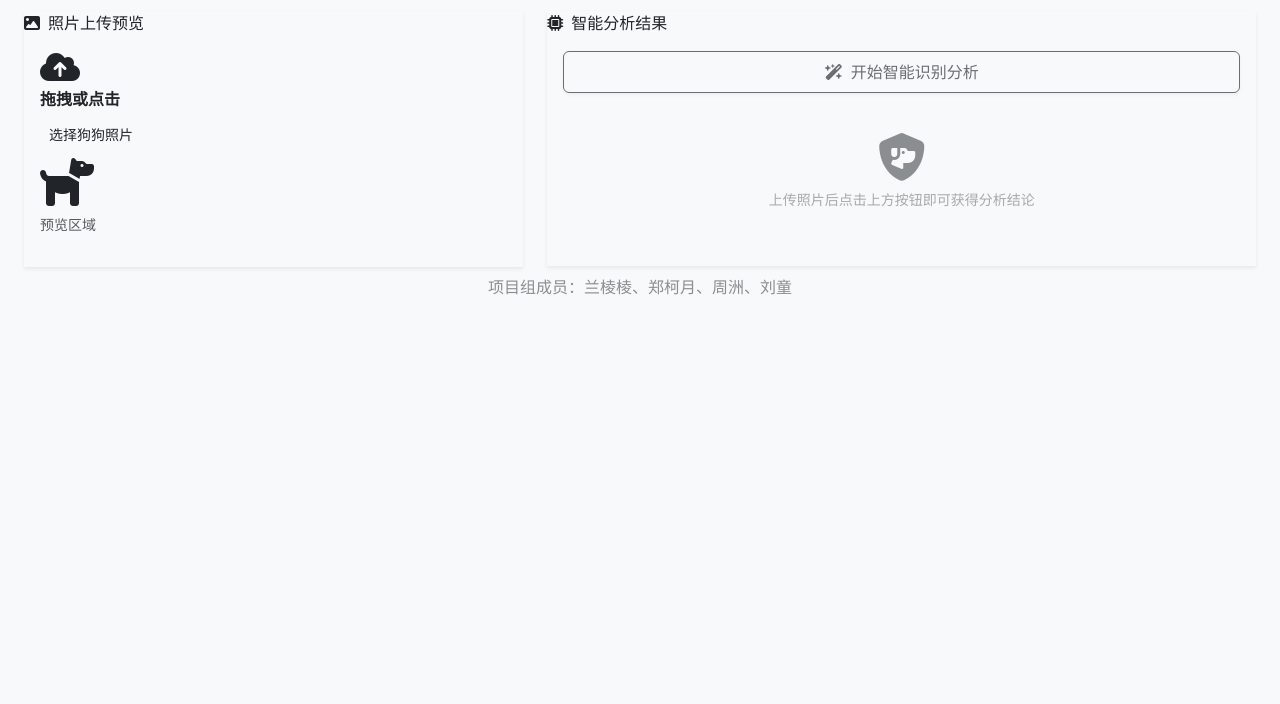
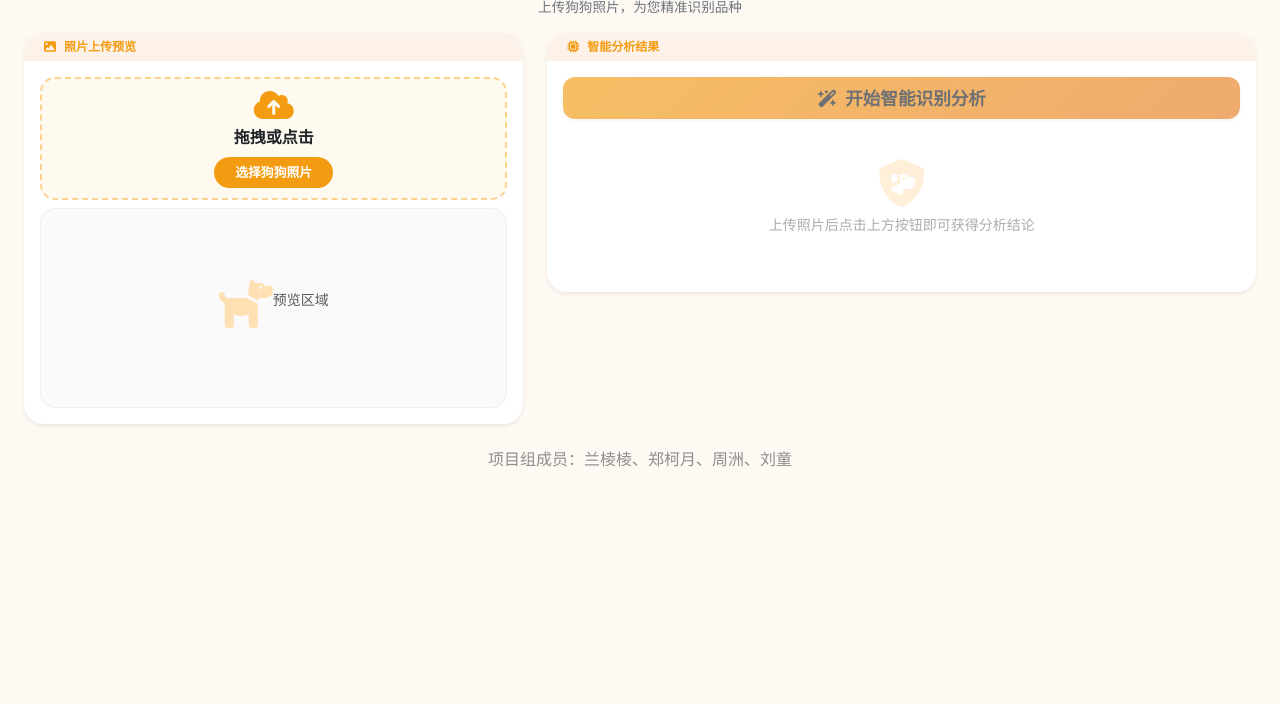
Before and after one commit to lanlingling0919-maker/dog-breed-identification, a plain HTML site: page templates/index.html in a window 1280 px wide. Shown: the part 96-800 px from the top of the page. Drawn offline with nearby package versions, Linux system fonts and the light colour scheme.

Commit message:
上传CSS（style.css）
1. 上传 style.css：采用深橙色（Deep Orange）与奶油白（Cream）配色方案，营造温馨的宠物主题视觉氛围。
2. 优化响应式布局：通过 min-height 与 overflow 属性解决页面高度溢出及滚动条失效问题，确保预览图完整可见。
3. 添加动效与质感：实现按钮悬停位移、卡片软阴影以及结果展示区的入场弹出动画（pop-in），提升用户交互体验。

```diff
--- a/static/css/style.css
+++ b/static/css/style.css
@@ -1,51 +1,87 @@
-/* 基础背景样式 */
-body {
-    background-color: #f8f9fa;
-    font-family: 'Segoe UI', Tahoma, Geneva, Verdana, sans-serif;
+:root {
+    --deep-orange: #f39c12;
+    --light-cream: #fff9f4;
+    --orange-gradient: linear-gradient(135deg, #f39c12, #e67e22);
 }
 
-/* 上传区域的虚线框效果（体现专业感） */
-.upload-area {
-    border: 2px dashed #dee2e6;
-    border-radius: 15px;
-    padding: 40px;
-    background-color: #fff;
-    transition: all 0.3s ease;
-    cursor: pointer;
+/* 允许滑动，确保内容不被切断 */
+body, html {
+    height: auto !important;
+    min-height: 100%;
+    margin: 0;
+    overflow-y: auto !important;
+    background-color: var(--light-cream);
+    font-family: 'Quicksand', 'Noto Sans SC', sans-serif;
 }
 
-.upload-area:hover {
-    border-color: #0d6efd;
-    background-color: #f1f7ff;
+.app-dashboard { min-height: 100vh; display: flex; flex-direction: column; }
+
+/* 压缩顶栏 */
+.deep-orange-header { background: var(--deep-orange); height: 50px; color: white; flex-shrink: 0; }
+.header-logo { font-size: 1.1rem; font-weight: 700; }
+
+.main-stage { flex: 1; }
+
+/* 压缩标题区 */
+.main-headline { font-size: 1.8rem; font-weight: 700; color: #2c3e50; }
+.subtitle { font-size: 0.85rem; }
+
+.warm-card { background: white; border-radius: 20px; border: none; overflow: hidden; margin-bottom: 15px; }
+.card-label { background: #fdf2e9; color: var(--deep-orange); padding: 5px 20px; font-size: 0.75rem; font-weight: 700; }
+
+/* 核心：大大缩小上传框的高度，腾出空间给下方的狗狗图片 */
+.upload-box-warm {
+    border: 2px dashed #fbd38d;
+    background-color: #fffaf0;
+    border-radius: 15px;
+    text-align: center;
+    padding: 10px !important; /* 极小内边距 */
+}
+.text-orange { color: var(--deep-orange); }
+.text-orange-light { color: #ffe0b2; }
+
+.btn-orange-pill {
+    background-color: var(--deep-orange);
+    color: white;
+    border-radius: 50px;
+    font-weight: 700;
+    padding: 5px 20px;
+    font-size: 0.8rem;
 }
 
-/* 识别结果的卡片美化 */
-#result-area {
-    border-left: 5px solid #198754; /* 左侧绿色竖条，表示成功 */
-    animation: fadeInUp 0.5s ease;
+.btn-predict-deep {
+    background: var(--orange-gradient);
+    color: white;
+    border: none;
+    border-radius: 12px;
+    font-weight: 700;
+    font-size: 1.1rem;
 }
 
-/* 图片预览图的圆角阴影 */
-#image-preview {
-    max-width: 100%;
-    height: auto;
-    border-radius: 10px;
-    box-shadow: 0 4px 12px rgba(0,0,0,0.15);
+/* 预览图高度自适应，并确保能完整显示 */
+.preview-stage, .placeholder-stage {
+    background: #fafafa;
+    border-radius: 15px;
+    display: flex;
+    align-items: center;
+    justify-content: center;
+    overflow: hidden;
+    min-height: 200px;
+    max-height: 350px;
+    border: 1px solid #eee;
+}
+.img-fluid {
+    max-height: 330px; /* 限制图片高度，防止撑开页面 */
+    width: auto;
+    object-fit: contain;
+    padding: 5px;
 }
 
-/* 加载动画容器 */
-#loader {
-    padding: 20px;
-}
+.result-dashboard { background: #fff; border: 1px solid #fef1e6; border-radius: 20px; padding: 20px; }
+.bg-orange-soft { background: #fef1e6; }
+.bg-orange-gradient { background: var(--orange-gradient); }
 
-/* 简单的入场动画 */
-@keyframes fadeInUp {
-    from {
-        opacity: 0;
-        transform: translateY(20px);
-    }
-    to {
-        opacity: 1;
-        transform: translateY(0);
-    }
-}
+@keyframes popIn { from { opacity: 0; transform: scale(0.95); } to { opacity: 1; transform: scale(1); } }
+.animate-pop { animation: popIn 0.5s ease; }
+.animate-fade { animation: fadeIn 0.8s ease; }
+@keyframes fadeIn { from { opacity: 0; } to { opacity: 1; } }
```
